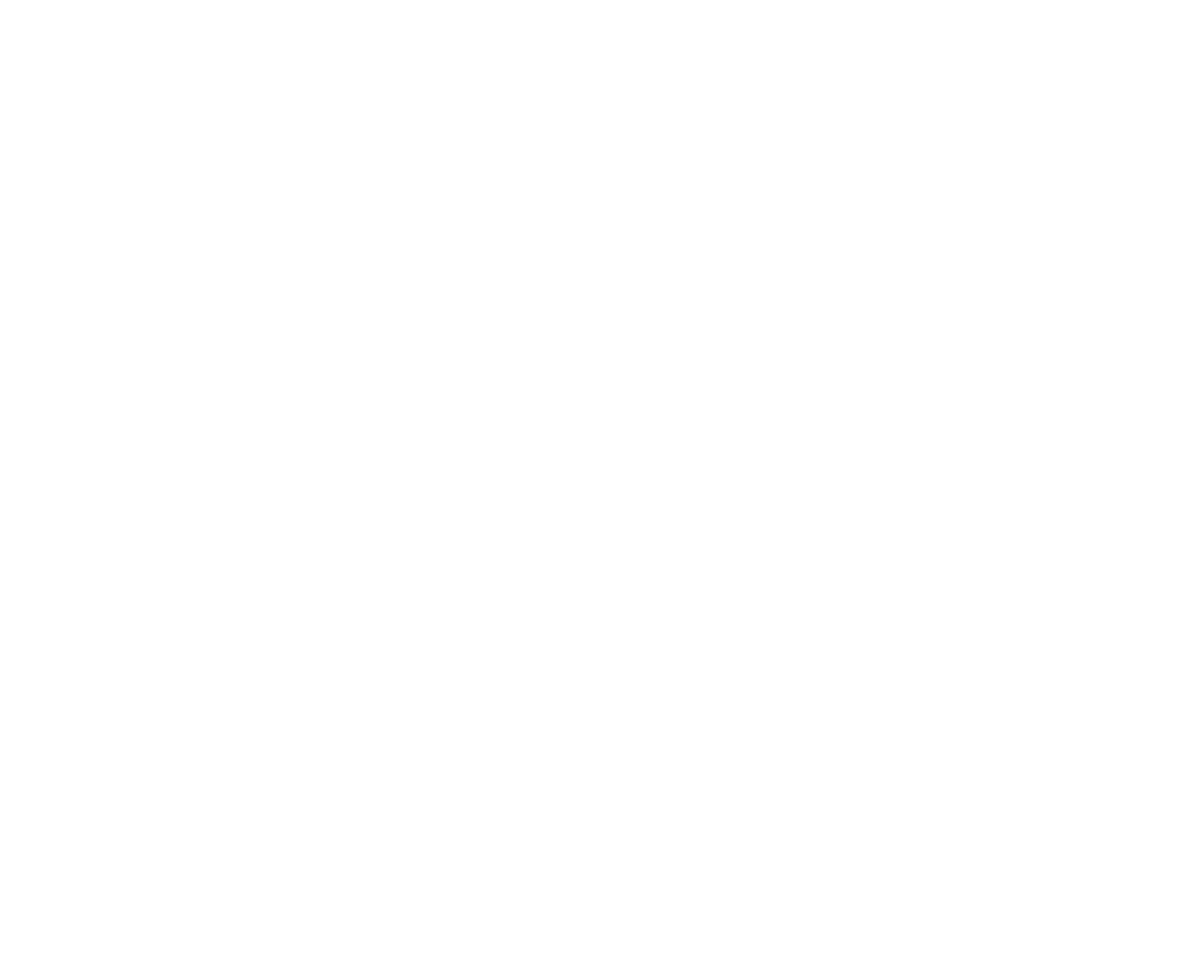
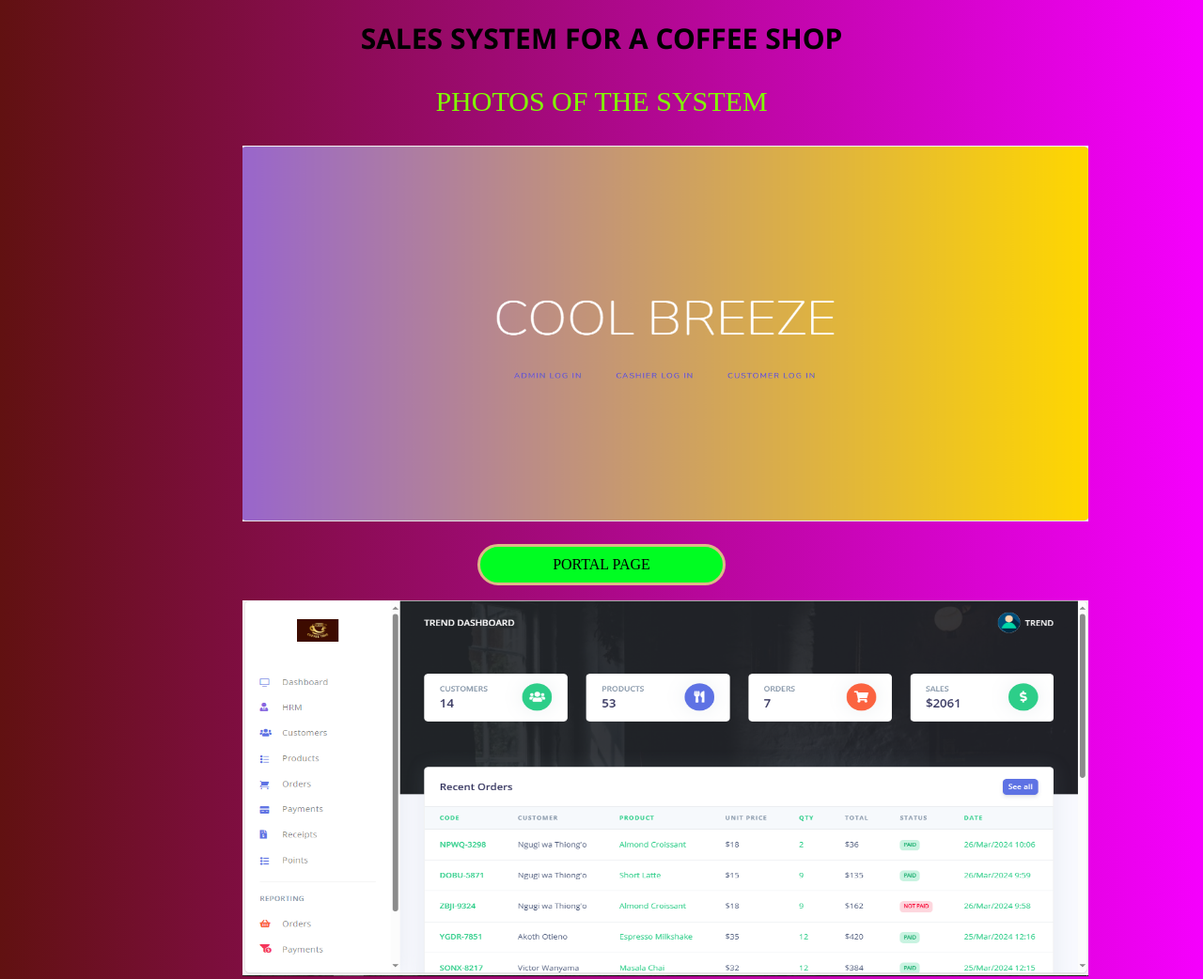
Before and after one commit to 40toxic/project1, a plain HTML site: page project1.html in a window 1280 px wide. Shown: the top 1042 px of the page at 94% size. Before the commit the page ends 800 px from the top, so only its background shows below. Drawn offline with Linux system fonts and the light colour scheme.

Commit message:
project 11

```diff
--- /dev/null
+++ b/coffee.css
@@ -0,0 +1,49 @@
+body{
+    background: linear-gradient(to left, #f500fd, #611111);
+
+
+}
+
+
+
+
+
+
+
+
+
+#title{
+    font-size: 30px;
+    font-family: 'Segoe UI', Tahoma, Geneva, Verdana, sans-serif;
+    color: black;
+    text-align: center;
+}
+
+#point{
+    font-size: 30px;
+    color: chartreuse;
+    text-align: center;
+}
+
+.pic2{
+    width: 900px;
+    height: 400px;
+    margin-left: 250px;
+
+}
+
+#plate{
+    text-align: center;
+    color: rgb(0, 0, 2);
+    border: 3px solid burlywood;
+    background-color: #00fd22;
+    padding: 10px 20px;
+    margin-top: 20px;
+    border-radius: 80px;
+    margin-left: 500px;
+    margin-right: 500px;
+}
+
+#plate:hover{
+    background-color: rgba(0, 245, 245, 0.596);
+}
--- a/project1.html
+++ b/project1.html
@@ -0,0 +1,22 @@
+<!DOCTYPE html>
+<head>
+    <meta charset="UTF-8">
+    <meta name="viewport" content="width=device-width, initial-scale=1.0">
+    <link rel="stylesheet" href="coffee.css">
+    <title>
+        COFFEE SYSTEM
+    </title>
+</head>
+<body>
+    <h1 id="title">SALES SYSTEM FOR A COFFEE SHOP</h1>
+    <p id="point">PHOTOS OF THE SYSTEM</p>
+
+
+    <img class="pic2" src="assets/1.PNG" alt="logo.png">
+    <p id="plate">PORTAL PAGE </p>
+
+    <img class="pic2" src="assets/ADMIN DASHBOARD.PNG" alt="logo.png">
+    <p id="plate"> ADMIN DASHBOARD</p>
+
+
+</body>
```
Also changed, not shown: home.html (+2 -0 lines), index.html (+2 -0 lines), project.css (+7 -6 lines), project.html (+6 -4 lines), assets/1.PNG (added), assets/ADMIN DASHBOARD.PNG (added).
